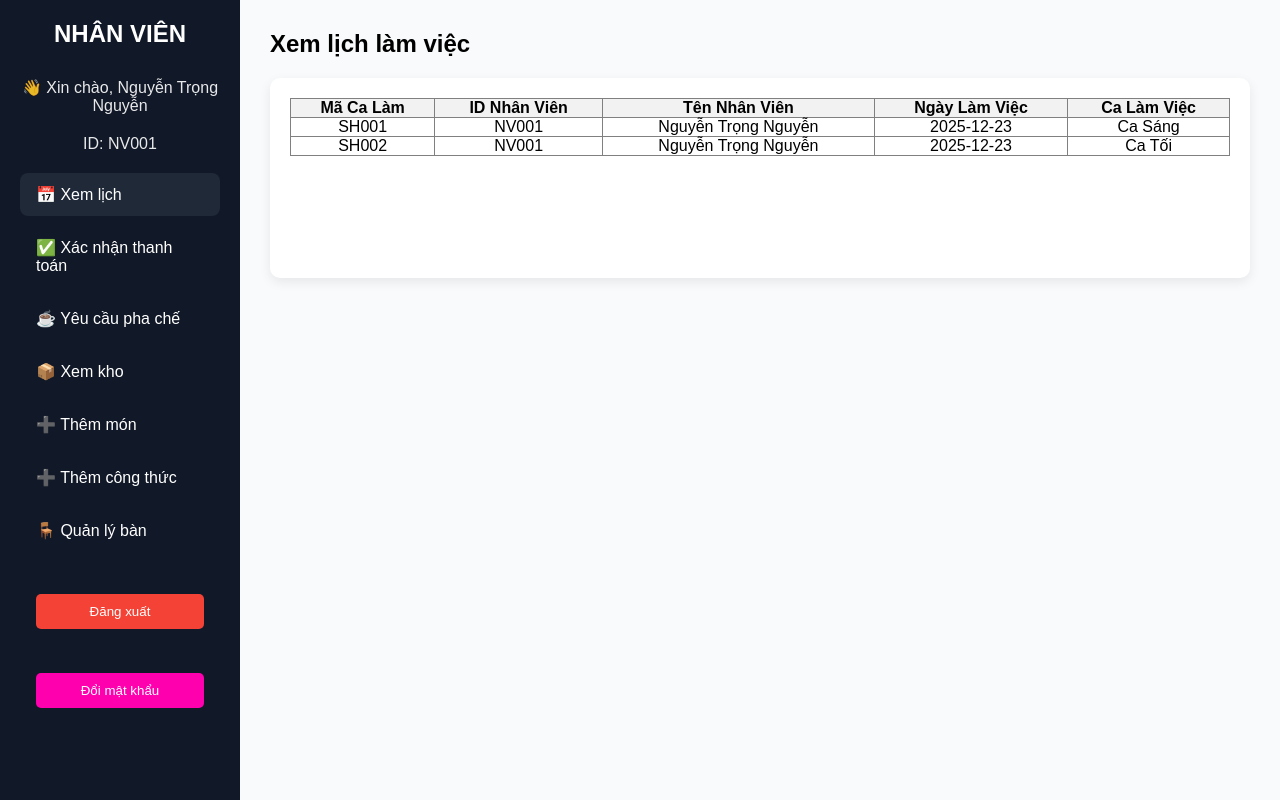
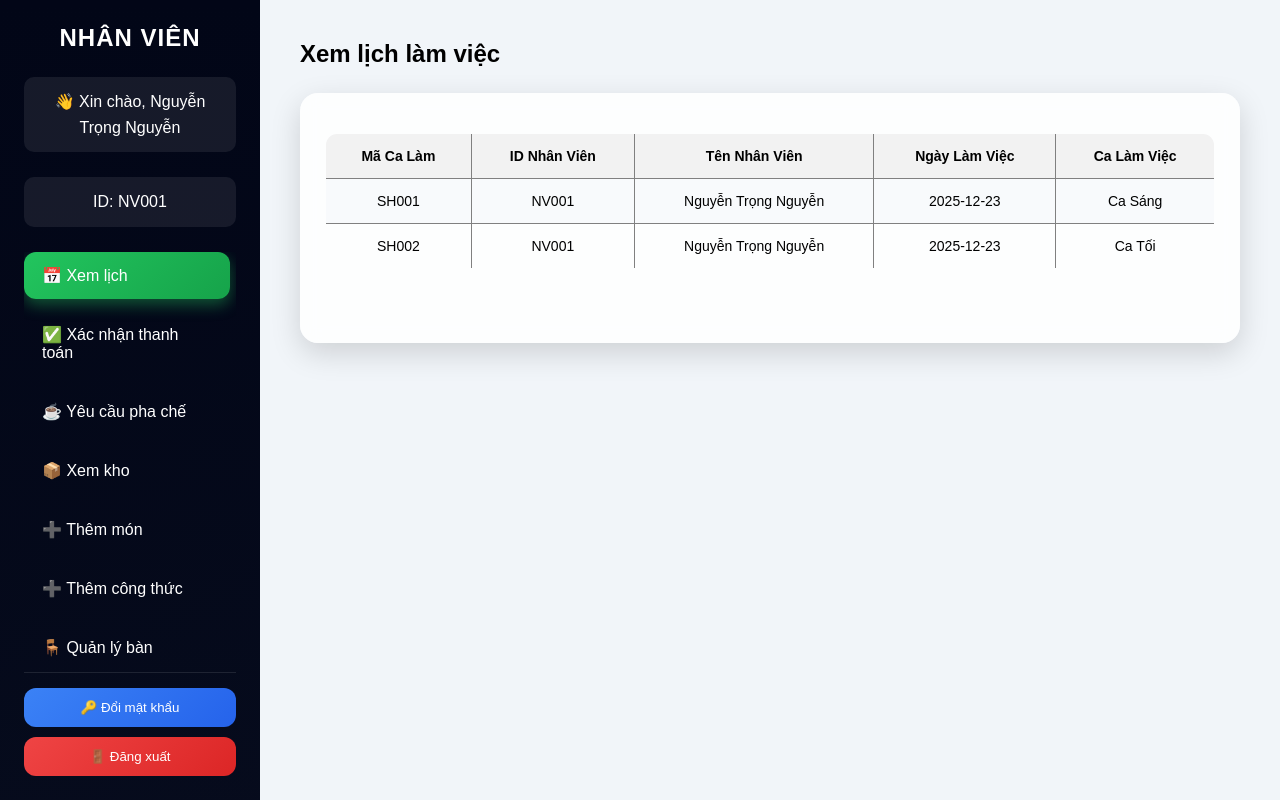
Before and after one commit to Huylee2106/QL_Coffee, a PHP site: page /page_staff.php in a window 1280 px wide. Run offline with PHP 8.4, Linux system fonts and the light colour scheme; a user stored in the database is signed in; data comes from the database, SQL or seed files in the repository.

Commit message:
chỉnh sửa lại giao diện trang nhân viên

```diff
--- a/page_staff_manager/page_staff.css
+++ b/page_staff_manager/page_staff.css
@@ -1,3 +1,4 @@
+/* ================= RESET ================= */
 * {
     margin: 0;
     padding: 0;
@@ -5,81 +6,209 @@
     font-family: "Poppins", sans-serif;
 }
 
+body {
+    background: linear-gradient(135deg, #0f172a, #1e293b);
+}
+
+/* ================= LAYOUT ================= */
 .layout {
     display: flex;
     height: 100vh;
+    overflow: hidden;
 }
 
-/* SIDEBAR */
+/* ================= SIDEBAR ================= */
 .sidebar {
-    width: 240px;
-    background: #111827;
+    width: 260px;
+    height: 100vh;
+    background: linear-gradient(180deg, #020617, #020617cc);
     color: #fff;
-    padding: 20px;
+    padding: 24px;
+    display: flex;
+    flex-direction: column;
+    box-shadow: 4px 0 20px rgba(0,0,0,0.4);
+    overflow: hidden;
 }
 
 .logo {
+    font-size: 24px;
+    font-weight: 600;
     text-align: center;
-    margin-bottom: 30px;
+    margin-bottom: 25px;
+    letter-spacing: 1px;
 }
 
+/* User info */
+.login-user {
+    background: rgba(255,255,255,0.08);
+    padding: 12px;
+    border-radius: 10px;
+    text-align: center;
+    margin-bottom: 25px;
+    line-height: 1.6;
+}
+
+/* ================= MENU ================= */
 .menu {
     list-style: none;
+    flex-grow: 1;
+    overflow-y: auto;
+    overflow-x: hidden;
+    padding-right: 6px;
 }
 
 .menu li {
-    padding: 12px 16px;
-    margin-bottom: 10px;
-    border-radius: 8px;
+    padding: 14px 18px;
+    margin-bottom: 12px;
+    border-radius: 12px;
     cursor: pointer;
-    transition: 0.3s;
+    display: flex;
+    align-items: center;
+    gap: 10px;
+    transition: background 0.25s ease, box-shadow 0.25s ease;
 }
 
-.menu li:hover,
-.menu li.active {
-    background: #1f2937;
+.menu li:hover {
+    background: linear-gradient(135deg, #6366f1, #4f46e5);
+    box-shadow: 0 6px 15px rgba(99,102,241,0.35);
 }
 
-.login-user {
-    color: #fff;
-    font-size: 16px;
-    margin: 8px 0 20px;
-    text-align: center;
-    opacity: 0.9;
+.menu li.active {
+    background: linear-gradient(135deg, #22c55e, #16a34a);
+    box-shadow: 0 6px 15px rgba(34,197,94,0.4);
 }
 
-/* CONTENT */
+/* Scroll menu */
+.menu::-webkit-scrollbar {
+    width: 4px;
+}
+
+.menu::-webkit-scrollbar-thumb {
+    background: rgba(255,255,255,0.25);
+    border-radius: 10px;
+}
+
+.menu::-webkit-scrollbar-track {
+    background: transparent;
+}
+
+/* ================= SIDEBAR FOOTER ================= */
+.sidebar-footer {
+    padding-top: 15px;
+    border-top: 1px solid rgba(255,255,255,0.1);
+}
+
+.change-password-btn,
+.logout-btn {
+    width: 100%;
+    padding: 12px;
+    border: none;
+    border-radius: 12px;
+    color: #fff;
+    font-weight: 500;
+    cursor: pointer;
+    transition: transform 0.3s;
+}
+
+.change-password-btn {
+    background: linear-gradient(135deg, #3b82f6, #2563eb);
+    margin-bottom: 10px;
+}
+
+.logout-btn {
+    background: linear-gradient(135deg, #ef4444, #dc2626);
+}
+
+.change-password-btn:hover,
+.logout-btn:hover {
+    transform: scale(1.05);
+}
+
+/* ================= CONTENT ================= */
 .content {
     flex: 1;
-    background: #f9fafb;
-    padding: 30px;
+    padding: 40px;
+    background: #f1f5f9;
+    overflow-y: auto;
 }
 
+.content h2 {
+    font-size: 28px;
+    font-weight: 600;
+    color: #0f172a;
+}
+
+/* Page animation */
 .page {
     display: none;
 }
 
 .page.active {
     display: block;
+    animation: fadeIn 0.5s ease;
 }
 
-/* BOX CHỨA NỘI DUNG */
-.box {
-    margin-top: 20px;
-    padding: 20px;
-    background: #ffffff;
-    border-radius: 10px;
-    min-height: 200px;
-    box-shadow: 0 4px 12px rgba(0,0,0,0.08);
+@keyframes fadeIn {
+    from {
+        opacity: 0;
+        transform: translateY(10px);
+    }
+    to {
+        opacity: 1;
+        transform: translateY(0);
+    }
 }
 
-.logout-btn {
-margin-top: 20px;
-padding: 10px;
-width: 100%;
-border: none;
-background-color: #f44336;
-color: white;
-border-radius: 5px;
-cursor: pointer;
+/* ================= BOX / CARD ================= */
+.box {
+    margin-top: 25px;
+    padding: 25px;
+    background: rgba(255,255,255,0.85);
+    border-radius: 18px;
+    min-height: 250px;
+    box-shadow: 0 10px 30px rgba(0,0,0,0.15);
+    backdrop-filter: blur(10px);
 }
+
+/* ================= TABLE ================= */
+table {
+    width: 100%;
+    border-collapse: collapse;
+    margin-top: 15px;
+    border-radius: 12px;
+    overflow: hidden;
+}
+
+table thead {
+    background: linear-gradient(135deg, #6366f1, #4f46e5);
+    color: #fff;
+}
+
+table th,
+table td {
+    padding: 14px;
+    text-align: center;
+    font-size: 14px;
+}
+
+table tbody tr:nth-child(even) {
+    background: #f8fafc;
+}
+
+table tbody tr:hover {
+    background: #e0e7ff;
+}
+
+/* ================= GLOBAL SCROLLBAR ================= */
+::-webkit-scrollbar {
+    width: 8px;
+}
+
+::-webkit-scrollbar-thumb {
+    background: #6366f1;
+    border-radius: 10px;
+}
+
+::-webkit-scrollbar-track {
+    background: #e5e7eb;
+}
--- a/page_staff_manager/page_staff.php
+++ b/page_staff_manager/page_staff.php
@@ -15,42 +15,30 @@
 
     <!-- SIDEBAR -->
     <aside class="sidebar">
-        <h2 class="logo">NHÂN VIÊN</h2>
+    <h2 class="logo">NHÂN VIÊN</h2>
+    <p class="login-user">👋 Xin chào, <?php echo isset($_SESSION['name']) ? $_SESSION['name'] : 'Chưa có thông tin'; ?></strong></p></p>
+    <p class="login-user">ID: <?php echo isset($_SESSION['id']) ? $_SESSION['id'] : 'Chưa có thông tin'; ?></strong></p></p>
+    <ul class="menu">
+        <li class="active" onclick="showPage('view-schedule', this)">📅 Xem lịch</li>
+        <li onclick="showPage('confirm-payment', this)">✅ Xác nhận thanh toán</li>
+        <li onclick="showPage('view-orders', this)">☕ Yêu cầu pha chế</li>
+        <li onclick="showPage('view-inventory', this)">📦 Xem kho</li>
+        <li onclick="showPage('view-dish', this)">➕ Thêm món</li>
+        <li onclick="showPage('view-recipe', this)">➕ Thêm công thức</li>
+        <li onclick="showPage('manage-tables', this)">🪑 Quản lý bàn</li>
+    </ul>
 
-        <p class="login-user">👋 Xin chào, <?php echo isset($_SESSION['name']) ? $_SESSION['name'] : 'Chưa có thông tin'; ?></strong></p>
-        <p class="login-user">ID: <?php echo isset($_SESSION['id']) ? $_SESSION['id'] : 'Chưa có thông tin'; ?></strong></p>
-        <ul class="menu">
-            <li class="active" onclick="showPage('view-schedule', this)">
-                📅 Xem lịch
-            </li>
-            <li onclick="showPage('confirm-payment', this)">
-                ✅ Xác nhận thanh toán
-            </li>
-            <li onclick="showPage('view-orders', this)">
-                ☕ Yêu cầu pha chế
-            </li>
-            <li onclick="showPage('view-inventory', this)">
-                📦 Xem kho
-            </li>
-            <li onclick="showPage('view-dish', this)">
-                ➕ Thêm món
-            </li>
-            <li onclick="showPage('view-recipe', this)">
-                ➕ Thêm công thức
-            </li>
-            <li onclick="showPage('manage-tables', this)">
-                🪑 Quản lý bàn
-            </li>
-            <li onclick="showPage('view-recipe', this)">
-                <a href="../config/logout.php"><button class="logout-btn">Đăng xuất</button></a>
-            </li>
-            <li>
-                <a href="../page_staff_manager/change_password.php">
-                <button class="logout-btn" style="background: #ff00aeff; margin-top: 10px;">Đổi mật khẩu</button>
-            </a>
-</li>
-        </ul>
-    </aside>
+    <!-- FOOTER -->
+    <div class="sidebar-footer">
+        <a href="../page_staff_manager/change_password.php">
+            <button class="change-password-btn">🔑 Đổi mật khẩu</button>
+        </a>
+
+        <a href="../config/logout.php">
+            <button class="logout-btn">🚪 Đăng xuất</button>
+        </a>
+    </div>
+</aside>
 
     <!-- CONTENT -->
     <main class="content">
```
